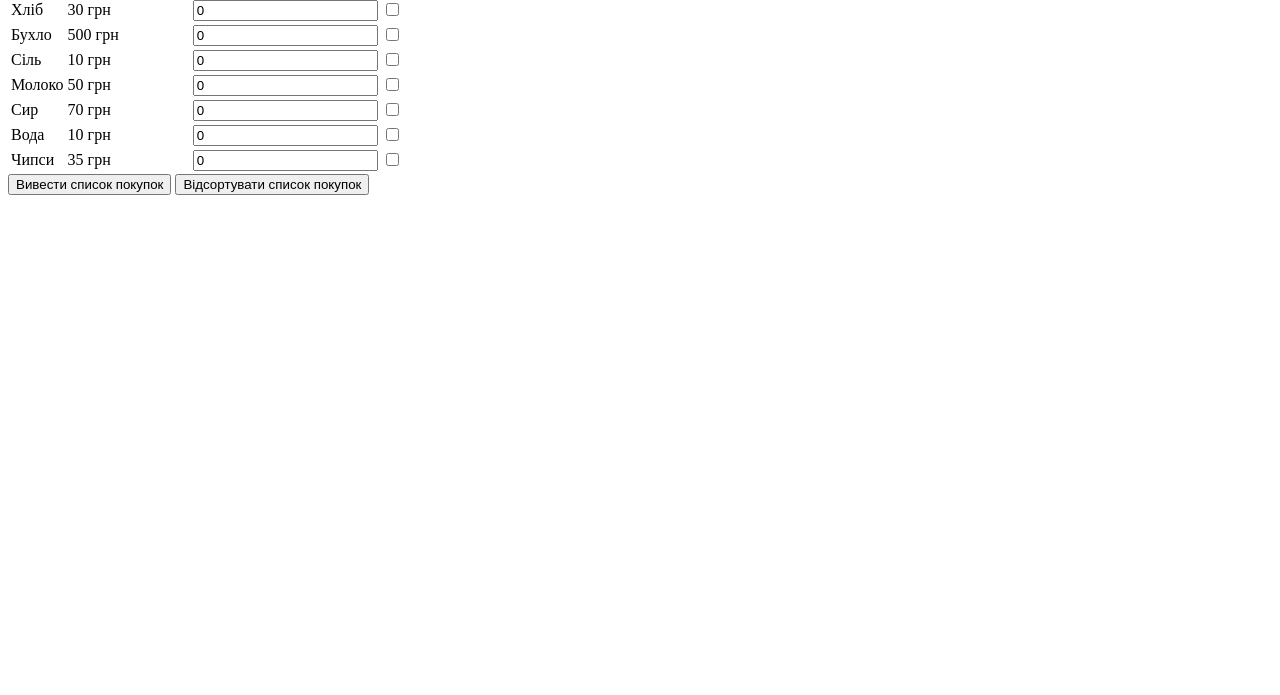
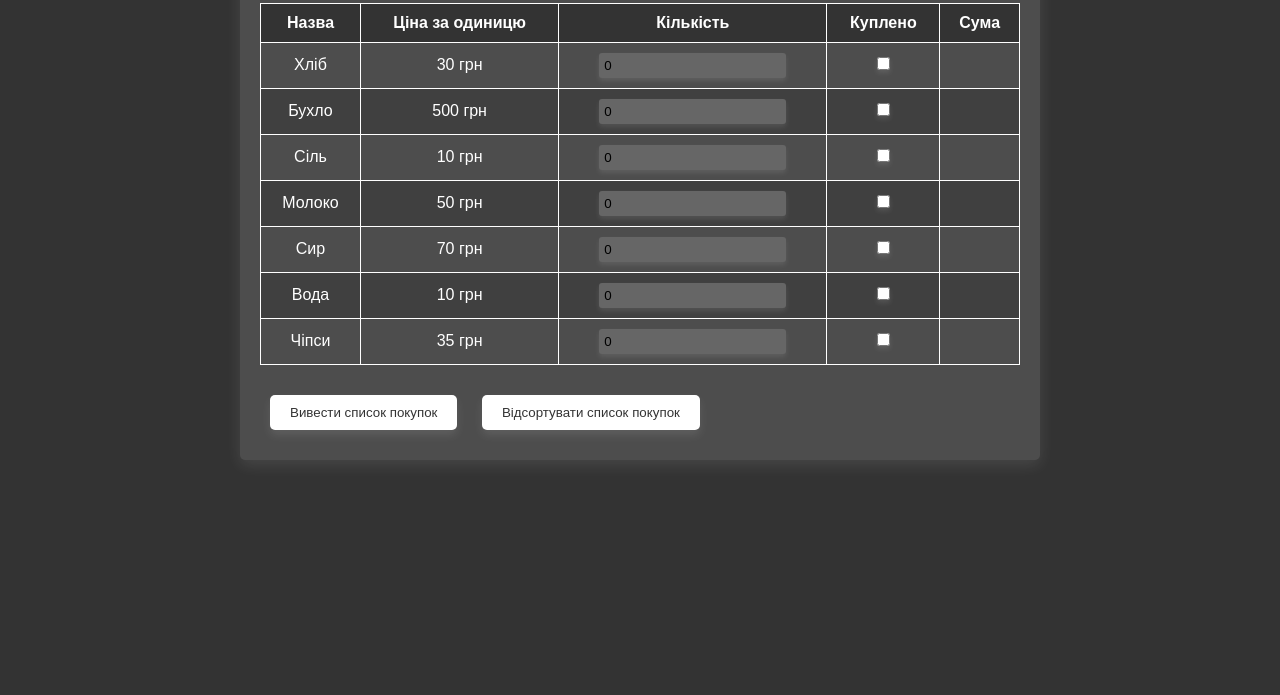
Before and after one commit to MarSik333/DZ_2.6, a plain HTML site: page index.html in a window 1280 px wide. Shown: the part 105-800 px from the top of the page. Drawn offline with Linux system fonts and the light colour scheme.

Commit message:
two commit

```diff
--- a/index.html
+++ b/index.html
@@ -1,6 +1,7 @@
 <!DOCTYPE html>
 <html lang="en">
 <head>
+    <link rel="stylesheet" href="style/style.css">
     <meta charset="UTF-8">
     <meta http-equiv="X-UA-Compatible" content="IE=edge">
     <meta name="viewport" content="width=device-width, initial-scale=1.0">
@@ -65,7 +66,7 @@
                             <td class="total"></td>
                         </tr>
                         <tr>
-                            <td>Чипси</td>
+                            <td>Чіпси</td>
                             <td>35 грн</td>
                             <td><input type="number" min="0" value="0" class="quantity"></td>
                             <td><input type="checkbox" class="bought"></td>
--- a/script.js
+++ b/script.js
@@ -5,7 +5,7 @@ let shoppingList = [
   {name: "Молоко", price: 50, quantity: 0, bought: false, total: 0},
   {name: "Сир", price: 70, quantity: 0, bought: false, total: 0},
   {name: "Вода", price: 10, quantity: 0, bought: false, total: 0},
-  {name: "Чипси", price: 35, quantity: 0, bought: false, total: 0},
+  {name: "Чпси", price: 35, quantity: 0, bought: false, total: 0},
 ];
 
 let tableRows = document.querySelectorAll("#shopping-list tbody tr");
@@ -31,7 +31,7 @@ function displayShoppingList() {
           shoppingListString += item.quantity + " x " + item.name + ": " + item.total + " грн\n";
       }
   });
-  shoppingListString += "Общая стоимость: " + calculateTotal() + " грн";
+  shoppingListString += "Вартість: " + calculateTotal() + " грн";
   alert(shoppingListString);
 }
 
--- a/style/style.scss
+++ b/style/style.scss
@@ -6,3 +6,88 @@ th, td {
     padding: 10px;
     border: 1px solid black;
 }
+* {
+    box-sizing: border-box;
+  }
+
+  $main-color: #333;
+$secondary-color: #fff;
+$shadow-color: rgba(255, 255, 255, 0.1);
+
+* {
+  box-sizing: border-box;
+}
+
+body {
+  background-color: $main-color;
+  color: $secondary-color;
+  font-family: sans-serif;
+}
+
+.container {
+  margin: 0 auto;
+  max-width: 800px;
+  padding: 20px;
+  background-color: lighten($main-color, 10%);
+  box-shadow: 0 5px 15px $shadow-color;
+  border-radius: 5px;
+}
+
+table {
+  width: 100%;
+  border-collapse: collapse;
+  margin: 20px 0;
+}
+
+th, td {
+  padding: 10px;
+  text-align: center;
+  border: 1px solid $secondary-color;
+}
+
+th {
+  background-color: $main-color;
+}
+
+tr:nth-child(even) {
+  background-color: lighten($main-color, 5%);
+}
+
+tr:hover {
+  background-color: lighten($main-color, 15%);
+  box-shadow: 0 5px 10px $shadow-color;
+  transition: all 0.3s ease-in-out;
+}
+
+input[type="number"], input[type="checkbox"] {
+  border: none;
+  padding: 5px;
+  background-color: lighten($main-color, 20%);
+  border-radius: 3px;
+  box-shadow: 0 3px 5px $shadow-color;
+}
+
+input[type="checkbox"] {
+  margin: 0 auto;
+}
+
+button {
+  background-color: $secondary-color;
+  color: $main-color;
+  border: none;
+  padding: 10px 20px;
+  margin: 10px;
+  border-radius: 5px;
+  box-shadow: 0 5px 10px $shadow-color;
+  cursor: pointer;
+}
+
+button:hover {
+  background-color: darken($secondary-color, 10%);
+  box-shadow: 0 5px 15px $shadow-color;
+  transition: all 0.3s ease-in-out;
+}
+
+.total {
+  font-weight: bold;
+}
```
Also changed, not shown: style/style.css, 1 other file.
